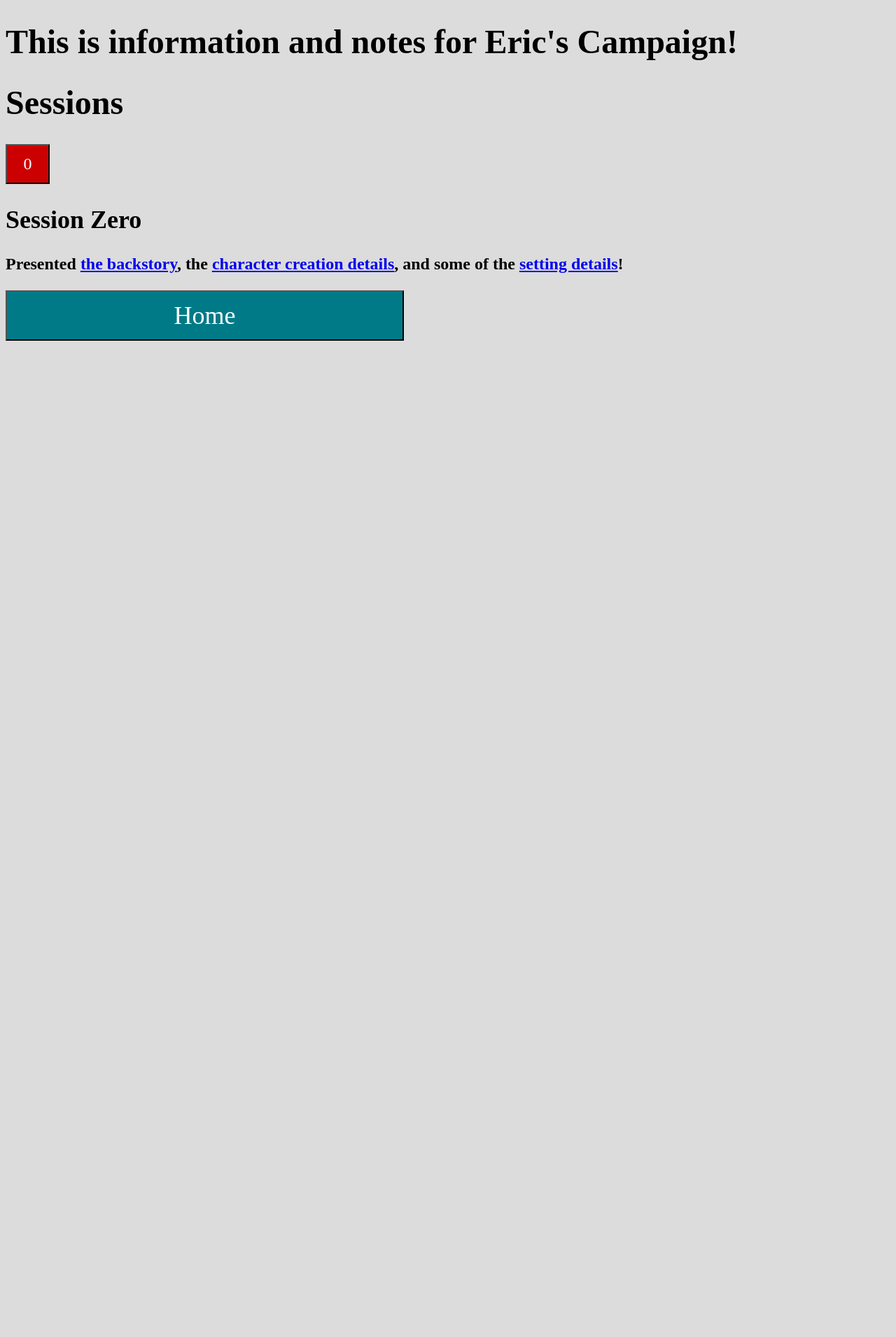
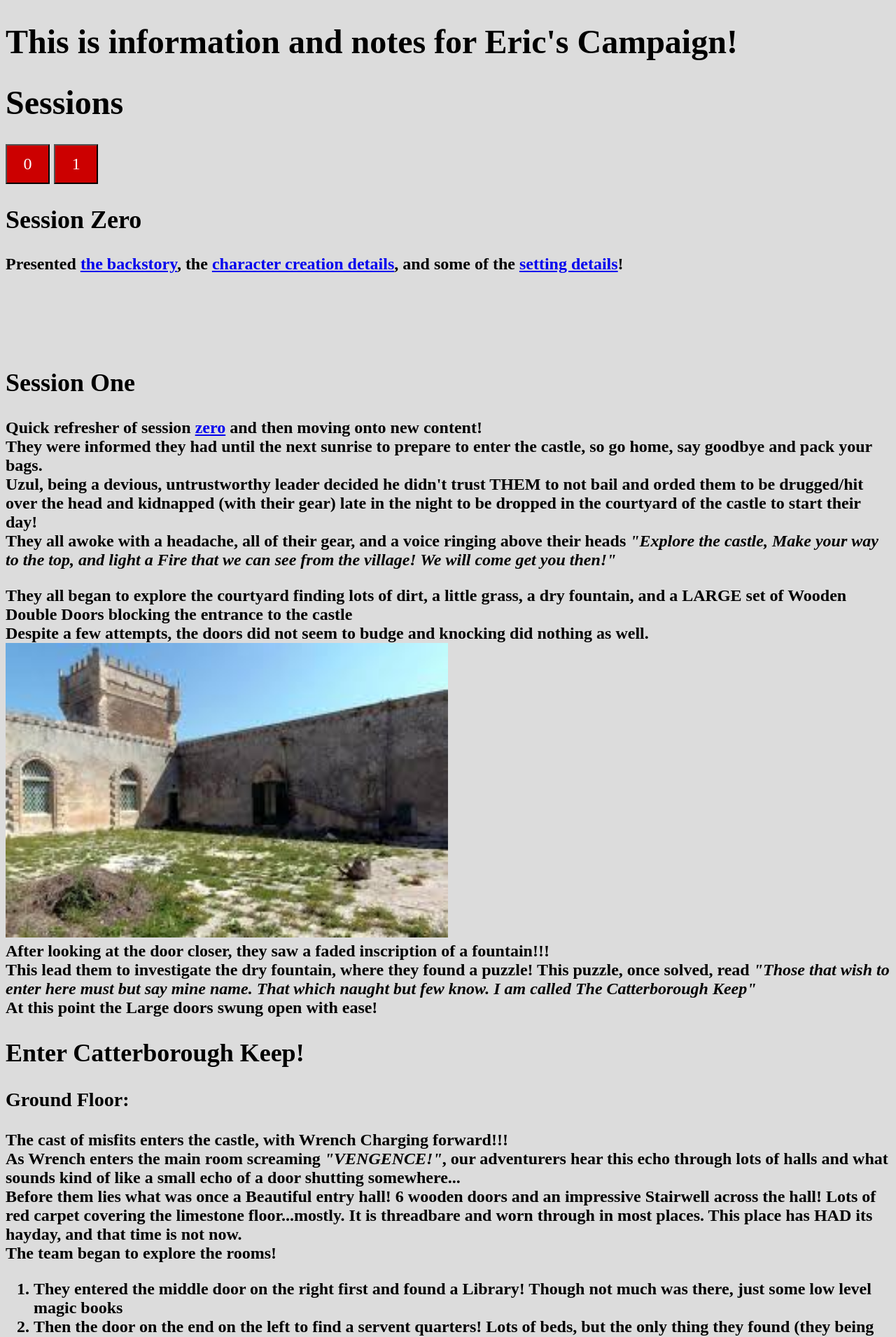
Before and after one commit to TheDiemer/resumeSite, a Flask app: page /sessions in a window 1280 px wide. Shown: the top 1911 px of the page at 70% size. Before the commit the page ends 487 px from the top, so only its background shows below. Run offline with Flask 2, Linux system fonts and the light colour scheme.

Commit message:
brief stopping point for notes on the adventure

```diff
--- a/dnd/templates/sessions.html
+++ b/dnd/templates/sessions.html
@@ -9,9 +9,56 @@
         <h1>This is information and notes for Eric's Campaign!</h1>
 	<h1>Sessions</h1>
 	<button href="#zero" class="button" id ="sessions" onclick="window.location.href = '#zero'">0</button>
+	<button href="#one" class="button" id ="sessions" onclick="window.location.href = '#one'">1</button>
 
 	<h2><span id="zero">Session Zero</span></h2>
         <p>Presented <a href='/dnd/backstory'>the backstory</a>, the <a href='/dnd/character'>character creation details</a>, and some of the <a href='/dnd/setting'>setting details</a>!</p>
+	<br>
+	<br>
+	<br>
+	<h2><span id="one">Session One</span></h2>
+	<p>
+	    Quick refresher of session <a href="#zero">zero</a> and then moving onto new content!<br>
+	    They were informed they had until the next sunrise to prepare to enter the castle, so go home, say goodbye and pack your bags.<br>
+	    Uzul, being a devious, untrustworthy leader decided he didn't trust THEM to not bail and orded them to be drugged/hit over the head and kidnapped (with their gear) late in the night to be dropped in the courtyard of the castle to start their day!<br>
+	    They all awoke with a headache, all of their gear, and a voice ringing above their heads <i>"Explore the castle, Make your way to the top, and light a Fire that we can see from the village! We will come get you then!"</i>
+	</p>
+	<p>
+            They all began to explore the courtyard finding lots of dirt, a little grass, a dry fountain, and a LARGE set of Wooden Double Doors blocking the entrance to the castle<br>
+	    Despite a few attempts, the doors did not seem to budge and knocking did nothing as well.<br>
+	    <img src="{{ url_for('static', filename='courtyard.jpg') }}" alt="courtyard" width="50%" height="auto"><br>
+	    After looking at the door closer, they saw a faded inscription of a fountain!!!<br>
+	    This lead them to investigate the dry fountain, where they found a puzzle! This puzzle, once solved, read <i>"Those that wish to enter here must but say mine name. That which naught but few know. I am called The Catterborough Keep"</i><br>
+	    At this point the Large doors swung open with ease!
+	</p>
+	<h2>Enter Catterborough Keep!</h2>
+	<h3>Ground Floor:</h3>
+	<p>
+	    The cast of misfits enters the castle, with Wrench Charging forward!!!<br>
+	    As Wrench enters the main room screaming <i>"VENGENCE!"</i>, our adventurers hear this echo through lots of halls and what sounds kind of like a small echo of a door shutting somewhere...<br>
+	    Before them lies what was once a Beautiful entry hall! 6 wooden doors and an impressive Stairwell across the hall! Lots of red carpet covering the limestone floor...mostly. It is threadbare and worn through in most places. This place has HAD its hayday, and that time is not now.<br>
+	    The team began to explore the rooms!<br>
+	    <ol>
+		    <li>They entered the middle door on the right first and found a Library! Though not much was there, just some low level magic books</li>
+		    <li>Then the door on the end on the left to find a servent quarters! Lots of beds, but the only thing they found (they being Duvu) was 9 copper pieces, a blank scroll, and a jar of piss!</li>
+		    <li>Gisli went on her own to find the kitchen behind the door on the end on the right. She found some Very old rations but just scrapped off the mold to take with her in a baggy.</li>
+		    <li>Krasus also went on to explore on his own and found a stairwell that led DOWN, behind the first door on the right.</li>
+		    <li>The group then found a small broom closet behind the middle door on the left! Wrench decided to slam his hammer into the back of the closet (just in case) and found it Collapse into a secret hallway!!!! Before continuing down this hallway:</li>
+		    <li>They checked the final door, which showed a stairwell that led UP</li>
+            </ol>
+	</p>
+	<h3>Down to the Basement</h3>
+	<p>
+	    basement fun<br>
+	</p>
+	<h3>Back to the Ground Floor</h3>
+	<p>
+	    ground floor fun<br>
+	</p>
+	<h3>Finally moving up to the second floor</h3>
+	<p>
+	    second floor fun<br>
+	</p>
 	<button class="button" id="home" onclick="window.location.href = '/dnd/'" onmouseover="" style="cursor: pointer;">Home</button>
     </body>
 </html>
```
